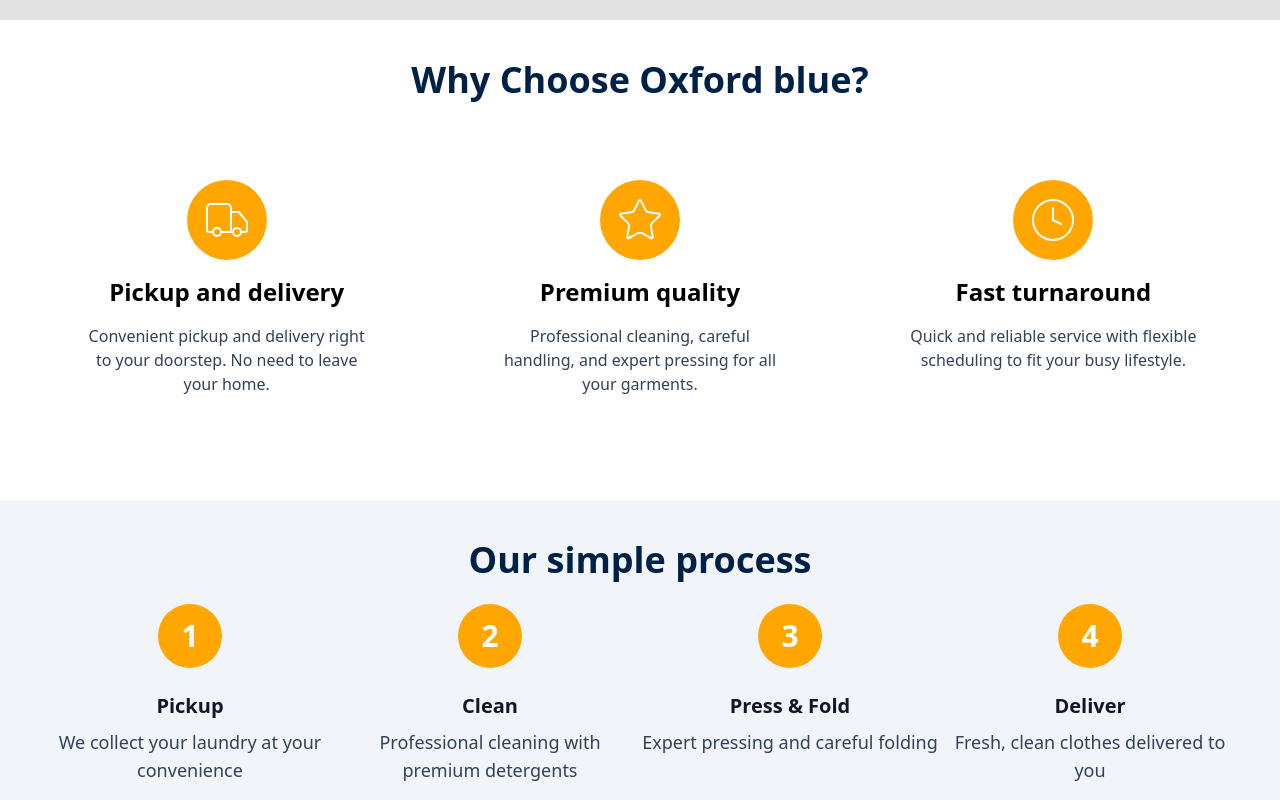
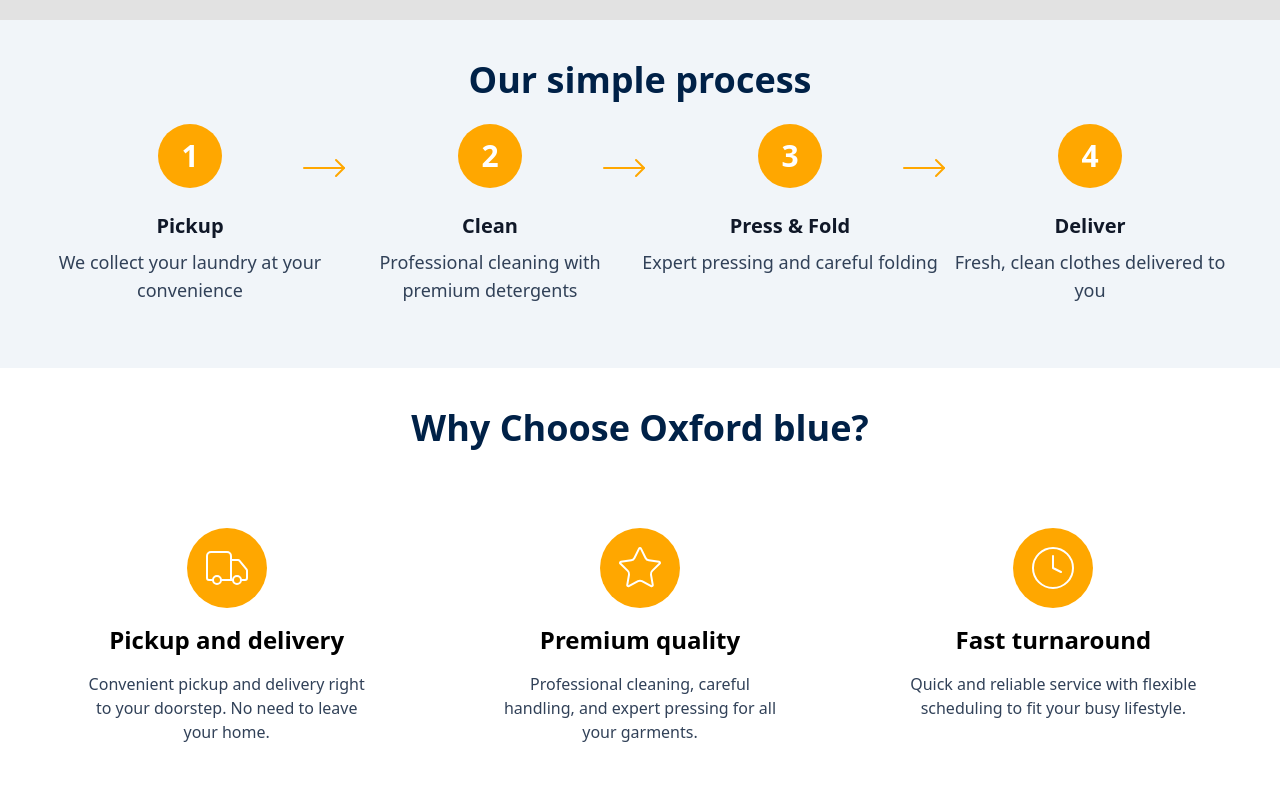
Before and after one commit to Griffin-Ndede/Oxford_blue_frontend, a React (Vite) app: page / in a window 1280 px wide. Shown: the part 780-1580 px from the top of the page. Built offline with nearby package versions, Linux system fonts and the light colour scheme; grey boxes are pictures that could not be loaded.

Commit message:
Style: changes the display in the home page

```diff
--- a/src/Pages/Home.jsx
+++ b/src/Pages/Home.jsx
@@ -1,4 +1,4 @@
-import { Clock, DollarSign, ShoppingCart, Star, Truck } from 'lucide-react'
+import { Clock, DollarSign, ShoppingCart, Star, Truck, MoveRight } from 'lucide-react'
 import React from 'react'
 import Navbar from '../Components/Navbar'
 import Footer from '../Components/Footer'
@@ -82,7 +82,50 @@
                     </div>
                 </div>
             </section>
+            <section className='h-fit p-10 bg-slate-100'>
+                <h1 className='text-center font-bold text-4xl text-custom-blue mb-6'>Our simple process</h1>
+                <div className='grid grid-cols-1 md:grid-cols-4'>
+                    {
+                        [
+                            {
+                                step: 1,
+                                title: "Pickup",
+                                description: "We collect your laundry at your convenience",
+                                icon: <MoveRight size={48} strokeWidth={2} absoluteStrokeWidth />
+                            },
+                            {
+                                step: 2,
+                                title: 'Clean',
+                                description: 'Professional cleaning with premium detergents',
+                                icon: <MoveRight size={48} strokeWidth={2} absoluteStrokeWidth />
 
+                            },
+                            {
+                                step: 3,
+                                title: 'Press & Fold',
+                                description: 'Expert pressing and careful folding',
+                                icon: <MoveRight size={48} strokeWidth={2} absoluteStrokeWidth />
+
+                            },
+                            {
+                                step: 4,
+                                title: 'Deliver',
+                                description: 'Fresh, clean clothes delivered to you'
+                            },
+                        ].map((process) => (
+                            <div className='text-center relative'>
+                                <h1 className='font-bold text-white text-3xl rounded-full bg-custom-yellow p-3 w-16 h-16 flex items-center justify-center mx-auto mb-6'>{process.step}</h1>
+                                <div className='absolute -right-2 top-5 text-custom-yellow hidden md:block'>{process.icon}</div>
+                                <h2 className='text-xl font-bold text-gray-900 mb-2'>{process.title}</h2>
+                                <p className='text-lg font-light text-slate-700 text-center max-w-4xl mx-auto mb-6'>{process.description}</p>
+                            </div>
+
+                        ))
+                    }
+
+
+                </div>
+            </section>
             <section className='h-fit mx-auto p-10'>
                 <h1 className='text-4xl font-bold text-custom-blue mb-10 text-center'>Why Choose Oxford blue?</h1>
                 <div className='grid grid-cols-1 md:grid-cols-3 gap-10 text-center max-w-7xl mx-auto'>
@@ -115,47 +158,10 @@
                     </div>
                 </div>
             </section>
-            <section className='h-fit p-10 bg-slate-100'>
-                <h1 className='text-center font-bold text-4xl text-custom-blue mb-6'>Our simple process</h1>
-                <div className='grid grid-cols-1 md:grid-cols-4'>
-                    {
-                        [
-                            {
-                                step: 1,
-                                title: "Pickup",
-                                description: "We collect your laundry at your convenience",
-                            },
-                            {
-                                step: 2,
-                                title: 'Clean',
-                                description: 'Professional cleaning with premium detergents'
-                            },
-                            {
-                                step: 3,
-                                title: 'Press & Fold',
-                                description: 'Expert pressing and careful folding'
-                            },
-                            {
-                                step: 4,
-                                title: 'Deliver',
-                                description: 'Fresh, clean clothes delivered to you'
-                            },
-                        ].map((process) => (
-                            <div className='text-center'>
-                                <h1 className='font-bold text-white text-3xl rounded-full bg-custom-yellow p-3 w-16 h-16 flex items-center justify-center mx-auto mb-6'>{process.step}</h1>
-                                <h2 className='text-xl font-bold text-gray-900 mb-2'>{process.title}</h2>
-                                <p className='text-lg font-light text-slate-700 text-center max-w-4xl mx-auto mb-6'>{process.description}</p>
-                            </div>
 
-                        ))
-                    }
-
-
-                </div>
-            </section>
             <section className='h-fit p-10'>
                 <h1 className='text-center font-bold text-4xl text-custom-blue mb-6'>Our service process</h1>
-                <p className='text- font-light text-center max-w-3xl mx-auto mb-10'>From pickup to delivery, see how we handle your laundry with the utmost care and professionalism.</p>
+                <p className=' font-light text-center max-w-3xl mx-auto mb-10'>From pickup to delivery, see how we handle your laundry with the utmost care and professionalism.</p>
                 {services.map((service, index) => (
                     <div
                         key={index}
```
Also changed, not shown: 1 other file (tests, documents, lock files or other folders).
